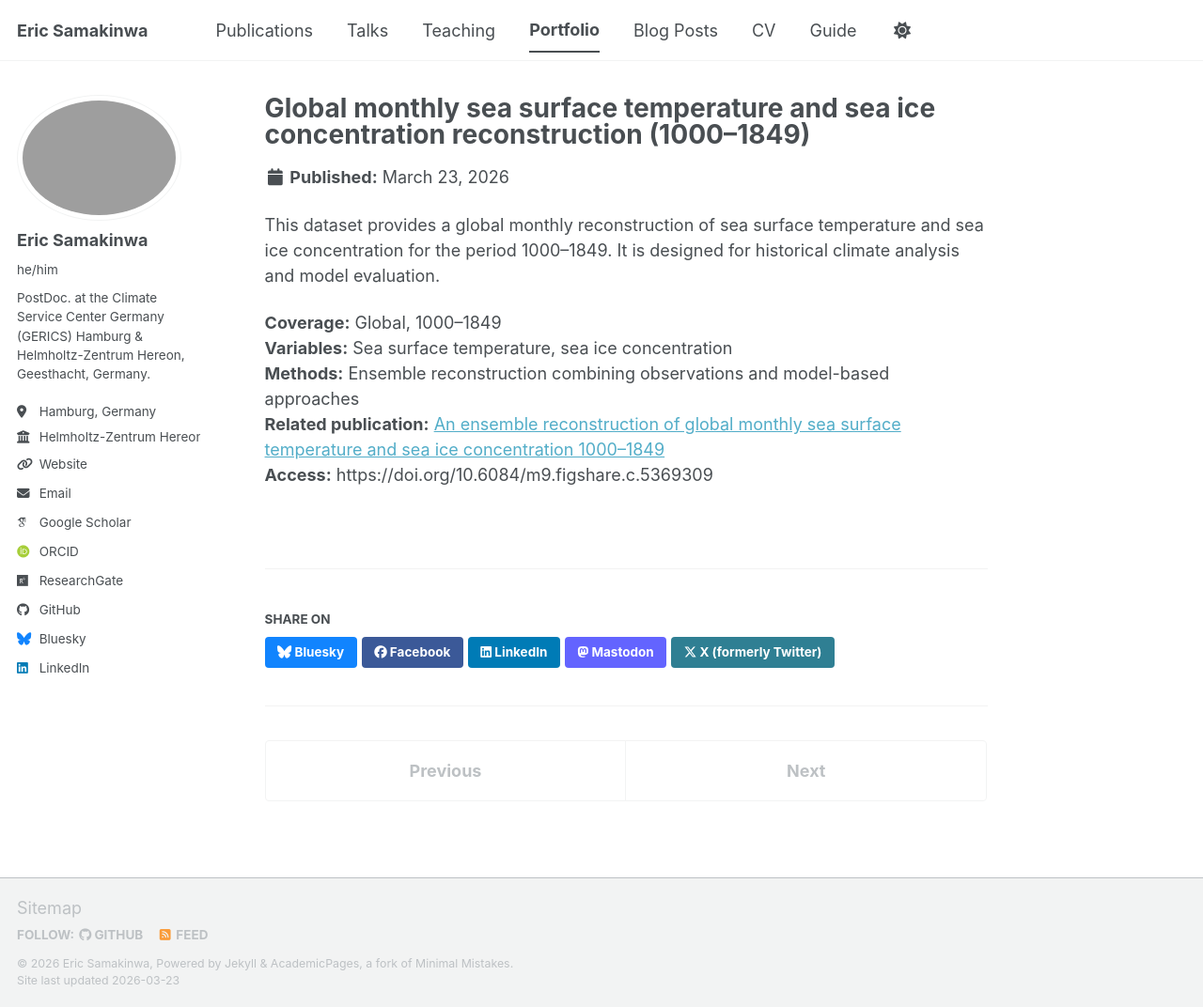
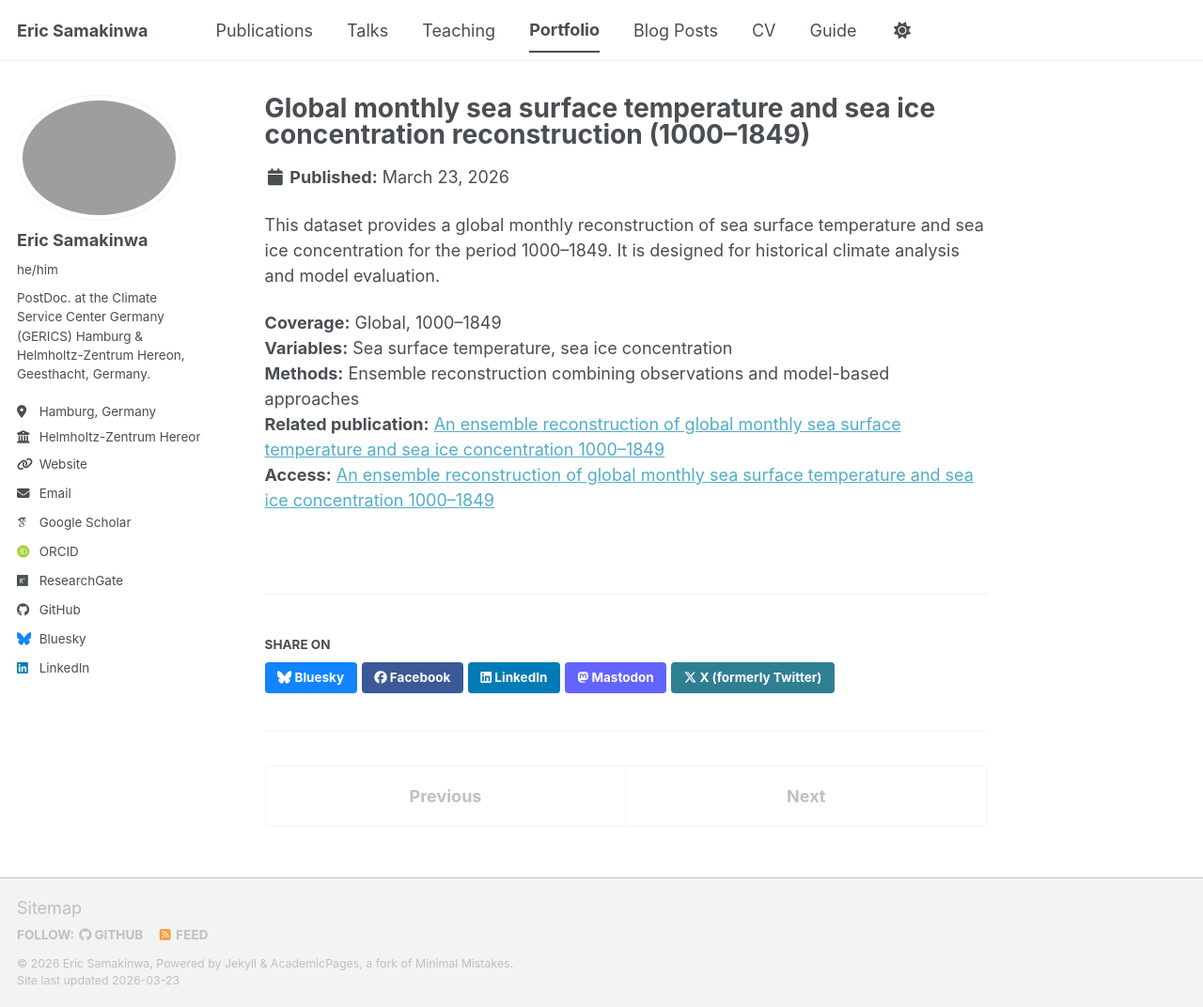
Before and after one commit to shamakson/shamakson.github.io, a Jekyll site: the page built from _portfolio/portfolio-1.md, in a window 1280 px wide and 1072 px high. Shown: the whole window at 94% size. Built offline with Jekyll 4.4.1, drawn with Linux system fonts in a browser that asks for light colours; some web fonts are replaced; a script bundle is joined from its source files by our own code; library files that are not in the unit come from our copies.

Commit message:
Update access link format in portfolio-1.md

```diff
--- a/_portfolio/portfolio-1.md
+++ b/_portfolio/portfolio-1.md
@@ -10,4 +10,4 @@
 **Variables:** Sea surface temperature, sea ice concentration
 **Methods:** Ensemble reconstruction combining observations and model-based approaches
 **Related publication:** [An ensemble reconstruction of global monthly sea surface temperature and sea ice concentration 1000–1849](https://doi.org/10.1038/s41597-021-01043-1)
-**Access:** https://doi.org/10.6084/m9.figshare.c.5369309
+**Access:**  [An ensemble reconstruction of global monthly sea surface temperature and sea ice concentration 1000–1849](https://doi.org/10.6084/m9.figshare.c.5369309)
```
